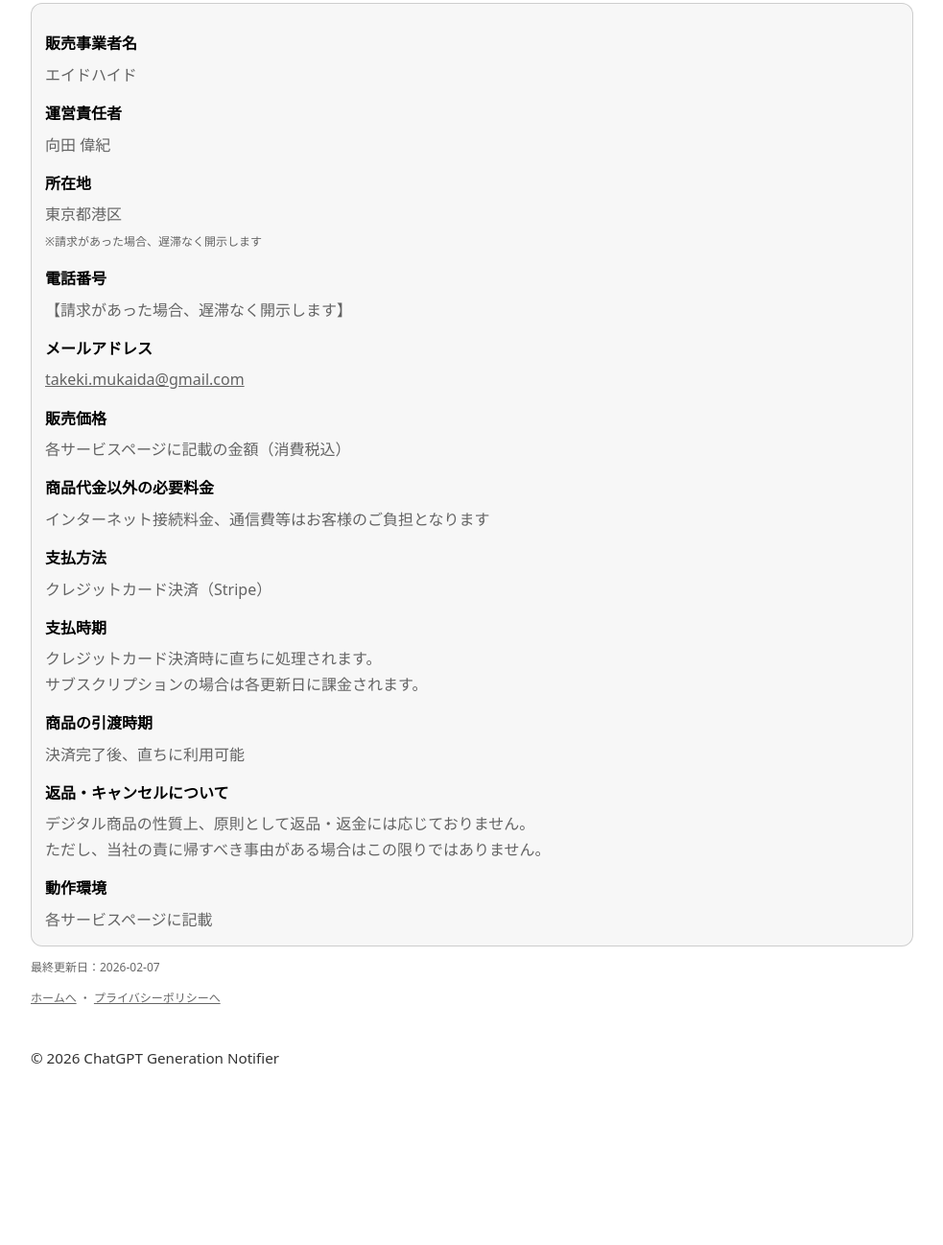
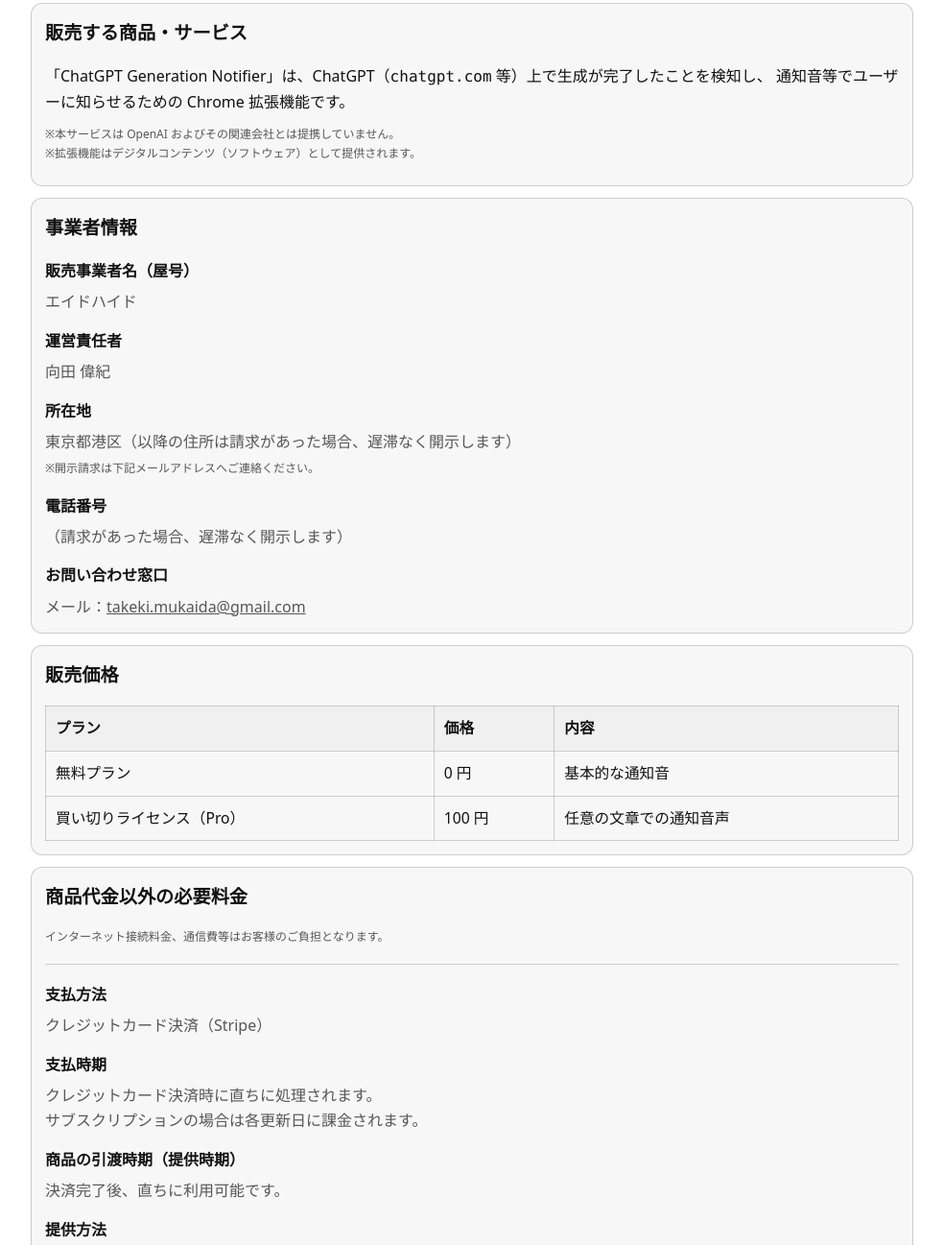
Before and after one commit to TakekiMukaida/chatgpt-generation-notifier-policy, a plain HTML site: page docs/tokutei.html in a window 1280 px wide. Shown: the part 141-1438 px from the top of the page at 96% size, without its empty margins (148-1131 px from the left). Before the commit the page ends 1335 px from the top, so only its background shows below. Drawn offline with Linux system fonts and the light colour scheme.

Commit message:
renew tokutei

```diff
--- a/docs/tokutei.html
+++ b/docs/tokutei.html
@@ -7,8 +7,28 @@
   <meta name="description" content="Chrome拡張機能「ChatGPT Generation Notifier」の特定商取引法に基づく表記ページです。" />
   <style>
     :root { color-scheme: light dark; }
+    :root{
+      --bg: #fff;
+      --fg: #111;
+      --muted: rgba(0,0,0,.65);
+      --border: rgba(127,127,127,.35);
+      --panel: rgba(127,127,127,.06);
+      --link: inherit;
+    }
+    @media (prefers-color-scheme: dark){
+      :root{
+        --bg: #0b0b0c;
+        --fg: #f2f2f2;
+        --muted: rgba(255,255,255,.70);
+        --border: rgba(200,200,200,.28);
+        --panel: rgba(255,255,255,.06);
+        --link: inherit;
+      }
+    }
     body {
       margin: 0;
+      background: var(--bg);
+      color: var(--fg);
       font-family: system-ui, -apple-system, Segoe UI, Roboto, "Hiragino Kaku Gothic ProN",
                    "Hiragino Sans", "Noto Sans JP", "Yu Gothic", "Meiryo", sans-serif;
       line-height: 1.65;
@@ -16,83 +36,198 @@
     .wrap { max-width: 920px; margin: 0 auto; padding: 28px 18px 64px; }
     header { margin-bottom: 18px; }
     h1 { font-size: 1.6rem; margin: 0 0 6px; }
-    .meta { opacity: .8; font-size: .95rem; }
+    .meta { opacity: .85; font-size: .95rem; color: var(--muted); }
     h2 { margin-top: 26px; font-size: 1.2rem; }
+    p { margin: 10px 0; }
     dl { margin: 0; }
     dt { font-weight: 700; margin-top: 14px; }
-    dd { margin: 6px 0 0; color: rgba(0,0,0,.6); }
+    dd { margin: 6px 0 0; color: var(--muted); }
     .box {
-      border: 1px solid rgba(127,127,127,.35);
+      border: 1px solid var(--border);
       border-radius: 12px;
       padding: 14px 14px;
       margin: 12px 0;
-      background: rgba(127,127,127,.06);
+      background: var(--panel);
     }
-    .small { font-size: 12px; color: rgba(0,0,0,.6); }
-    a { color: inherit; }
-    footer { margin-top: 40px; opacity: .8; font-size: .95rem; }
+    .small { font-size: 12px; color: var(--muted); }
+    a { color: var(--link); }
+    .table {
+      width: 100%;
+      border-collapse: collapse;
+      margin-top: 10px;
+      font-size: .98rem;
+    }
+    .table th, .table td {
+      border: 1px solid var(--border);
+      padding: 10px 10px;
+      vertical-align: top;
+    }
+    .table th { text-align: left; background: var(--panel); }
+    .badge {
+      display: inline-block;
+      padding: 2px 8px;
+      border-radius: 999px;
+      border: 1px solid var(--border);
+      background: var(--panel);
+      font-size: 12px;
+      color: var(--muted);
+      margin-left: 6px;
+    }
+    footer { margin-top: 40px; opacity: .85; font-size: .95rem; color: var(--muted); }
+    .hr { height: 1px; background: var(--border); margin: 18px 0; }
+    code { font-family: ui-monospace, SFMono-Regular, Menlo, Monaco, Consolas, "Liberation Mono", monospace; }
   </style>
 </head>
 <body>
   <main class="wrap">
     <header>
       <h1>特定商取引法に基づく表記</h1>
-      <div class="meta">対象：Chrome拡張機能「ChatGPT Generation Notifier」<br />最終更新日：2026-02-07</div>
+      <div class="meta">
+        対象：Chrome拡張機能「ChatGPT Generation Notifier」<br />
+        最終更新日：2026-02-09
+      </div>
     </header>
+
+    <!-- Stripeの審査で重要になりやすい「何を売っているか」「料金」「解約方法」「連絡手段」を明確化 -->
+    <section class="box">
+      <h2 style="margin-top:0;">販売する商品・サービス</h2>
+      <p>
+        「ChatGPT Generation Notifier」は、ChatGPT（<code>chatgpt.com</code> 等）上で生成が完了したことを検知し、
+        通知音等でユーザーに知らせるための Chrome 拡張機能です。
+      </p>
+      <p class="small">
+        ※本サービスは OpenAI およびその関連会社とは提携していません。<br />
+        ※拡張機能はデジタルコンテンツ（ソフトウェア）として提供されます。
+      </p>
+    </section>
 
     <section>
       <div class="box">
+        <h2 style="margin-top:0;">事業者情報</h2>
         <dl>
-          <dt>販売事業者名</dt>
+          <dt>販売事業者名（屋号）</dt>
           <dd>エイドハイド</dd>
 
           <dt>運営責任者</dt>
           <dd>向田 偉紀</dd>
 
           <dt>所在地</dt>
-          <dd>東京都港区<br>
-            <span class="small">※請求があった場合、遅滞なく開示します</span>
+          <dd>
+            <!-- TODO: Stripe審査ではフル住所の方が通りやすいので、可能なら番地まで記載してください -->
+            東京都港区（以降の住所は請求があった場合、遅滞なく開示します）
+            <br><span class="small">※開示請求は下記メールアドレスへご連絡ください。</span>
           </dd>
 
           <dt>電話番号</dt>
-          <dd>【請求があった場合、遅滞なく開示します】</dd>
+          <dd>
+            <!-- TODO: Stripe審査では電話番号の明記が有利です。可能なら記載してください -->
+            （請求があった場合、遅滞なく開示します）
+          </dd>
 
-          <dt>メールアドレス</dt>
-          <dd><a href="mailto:takeki.mukaida@gmail.com">takeki.mukaida@gmail.com</a></dd>
+          <dt>お問い合わせ窓口</dt>
+          <dd>
+            メール：<a href="mailto:takeki.mukaida@gmail.com">takeki.mukaida@gmail.com</a><br />
 
-          <dt>販売価格</dt>
-          <dd>各サービスページに記載の金額（消費税込）</dd>
+          </dd>
 
-          <dt>商品代金以外の必要料金</dt>
-          <dd>インターネット接続料金、通信費等はお客様のご負担となります</dd>
+        </dl>
+      </div>
+    </section>
 
+    <section>
+      <div class="box">
+        <h2 style="margin-top:0;">販売価格</h2>
+
+        <table class="table" aria-label="料金表">
+          <thead>
+            <tr>
+              <th>プラン</th>
+              <th>価格</th>
+              <th>内容</th>
+            </tr>
+          </thead>
+          <tbody>
+            <tr>
+              <td>無料プラン</td>
+              <td>0 円</td>
+              <td>基本的な通知音</td>
+            </tr>
+            <tr>
+              <td>買い切りライセンス（Pro）</td>
+              <td>
+                <!-- TODO: 実金額に置換 -->
+                100 円
+              </td>
+              <td>任意の文章での通知音声</td>
+            </tr>
+          </tbody>
+        </table>
+      </div>
+    </section>
+
+    <section>
+      <div class="box">
+        <h2 style="margin-top:0;">商品代金以外の必要料金</h2>
+        <p class="small">インターネット接続料金、通信費等はお客様のご負担となります。</p>
+
+        <div class="hr"></div>
+
+        <dl>
           <dt>支払方法</dt>
           <dd>クレジットカード決済（Stripe）</dd>
 
           <dt>支払時期</dt>
           <dd>
-            クレジットカード決済時に直ちに処理されます。<br>
+            クレジットカード決済時に直ちに処理されます。<br />
             サブスクリプションの場合は各更新日に課金されます。
           </dd>
 
-          <dt>商品の引渡時期</dt>
-          <dd>決済完了後、直ちに利用可能</dd>
+          <dt>商品の引渡時期（提供時期）</dt>
+          <dd>決済完了後、直ちに利用可能です。</dd>
 
-          <dt>返品・キャンセルについて</dt>
+          <dt>提供方法</dt>
           <dd>
-            デジタル商品の性質上、原則として返品・返金には応じておりません。<br>
-            ただし、当社の責に帰すべき事由がある場合はこの限りではありません。
+            Chrome 拡張機能として提供します。購入後、所定の方法で有料機能（ライセンス等）を有効化してご利用いただきます。
           </dd>
 
           <dt>動作環境</dt>
-          <dd>各サービスページに記載</dd>
+          <dd>
+            Google Chrome<br />
+            Windows / macOS / Linux（Chrome が動作する環境）
+          </dd>
         </dl>
       </div>
     </section>
 
     <section>
-      <p class="small">最終更新日：2026-02-07</p>
-      <p class="small"><a href="index.html">ホームへ</a> ・ <a href="privacy.html">プライバシーポリシーへ</a></p>
+      <div class="box">
+        <h2 style="margin-top:0;">解約・キャンセル・返金</h2>
+        <dl>
+          <dt>返品・キャンセル（返金）について</dt>
+          <dd>
+            デジタル商品の性質上、原則として返品・返金には応じておりません。<br />
+            ただし、当社の責に帰すべき事由（例：決済完了後も有料機能が長時間利用できない等）がある場合は、
+            状況を確認のうえ、返金または同等の代替対応を行うことがあります。<br />
+            返金可否の判断および手続きは、メールにてご案内します。
+          </dd>
+
+          <dt>不具合・お問い合わせ</dt>
+          <dd>
+            不具合の内容（発生日時、環境、再現手順、スクリーンショット等）を添えてご連絡ください。<br />
+            メール：<a href="mailto:takeki.mukaida@gmail.com">takeki.mukaida@gmail.com</a>
+          </dd>
+        </dl>
+      </div>
+    </section>
+
+    <section>
+      <p class="small">最終更新日：2026-02-09</p>
+      <p class="small">
+        <a href="index.html">ホームへ</a> ・
+        <a href="privacy.html">プライバシーポリシーへ</a>
+        <!-- 料金ページを作るならリンクを有効化 -->
+        <!-- ・ <a href="pricing.html">料金ページへ</a> -->
+      </p>
     </section>
 
     <footer>
```
